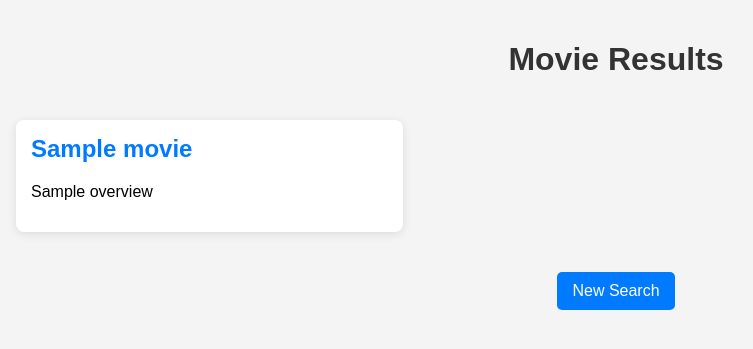
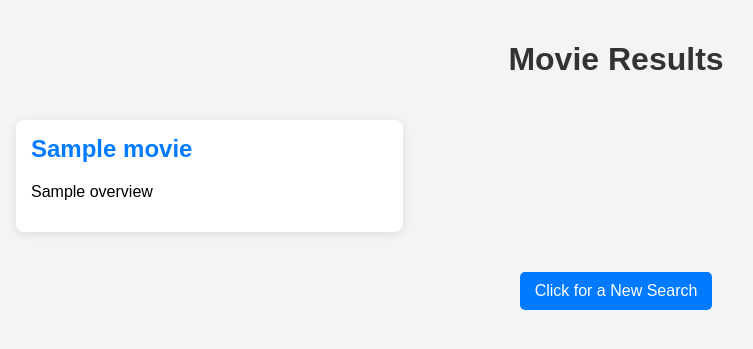
Before and after one commit to Aymanjeb/Hackathon-AL, a Flask app: template templates/results.html in a window 1280 px wide. Shown: the top 349 px of the page, without its empty margins (24-777 px from the left). Run offline with Flask 3, Linux system fonts and the light colour scheme; the template is opened without the code that fills it: most values are stand-ins (such as "Sample title", 1, 10 or a date in 2020).

Commit message:
changes in front

```diff
--- a/templates/results.html
+++ b/templates/results.html
@@ -63,6 +63,6 @@
             </div>
         {% endfor %}
     </div>
-    <a href="/">New Search</a>
+    <a href="/">Click for a New Search</a>
 </body>
 </html>
```
